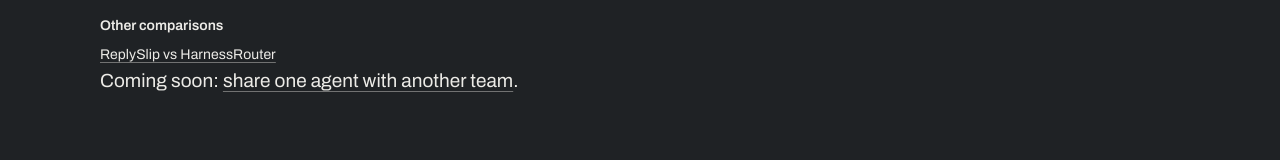
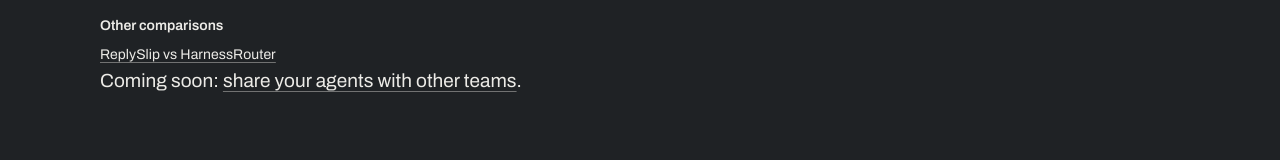
Before and after one commit to klahrich/replyslip, a Next.js app: page /compare/agent-relay in a window 1280 px wide. Shown: the part 7352-7512 px from the top of the page. Built offline with nearby package versions, Linux system fonts and the light colour scheme.

Commit message:
Match 'share your agents with other teams' wording

```diff
--- a/app/(site)/compare/OtherComparisons.tsx
+++ b/app/(site)/compare/OtherComparisons.tsx
@@ -22,7 +22,7 @@
       <p>
         Coming soon:{' '}
         <Link className="link" href="/sharing">
-          share one agent with another team
+          share your agents with other teams
         </Link>
         .
       </p>
```
